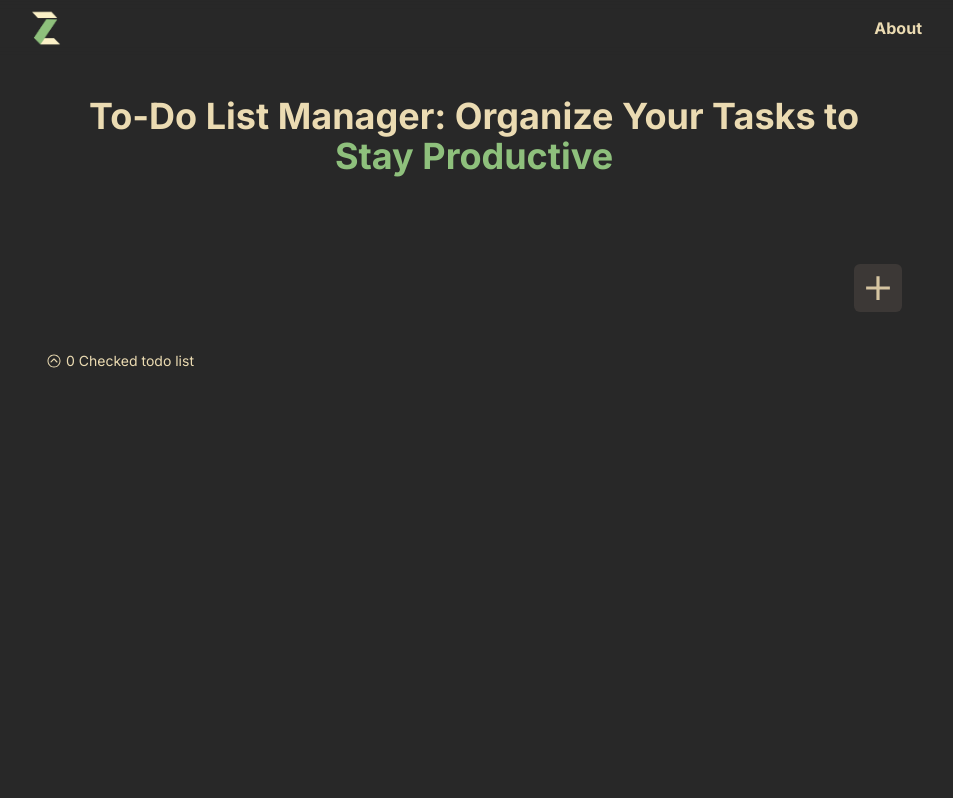
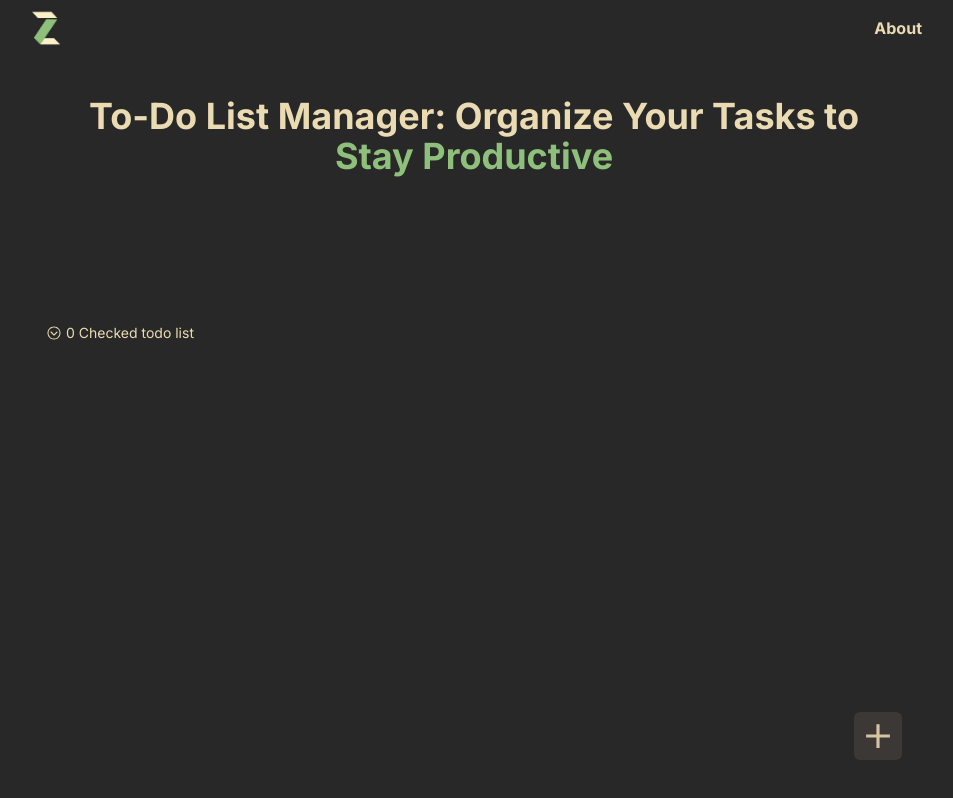
Before and after one commit to Zeddnyx/ZTools, a Next.js app: page /dashboard/todo-list in a window 1280 px wide. Shown: the whole page, without its empty margins (166-1119 px from the left). Built offline with nearby package versions, Linux system fonts and the light colour scheme.

Commit message:
ui: change notes and todo, refactor: add ButtonAdd, fix: hydrations todolist

```diff
--- a/app/dashboard/notes/Notes.tsx
+++ b/app/dashboard/notes/Notes.tsx
@@ -1,10 +1,10 @@
 "use client";
 import Link from "next/link";
-import { IoMdAdd } from "react-icons/io";
 
 import { MotionOpacity } from "@/components/Motion";
 import { MenuTop } from "@/components/Notes/MenuTop";
 import { useStoreApp } from "@/store/useStoreApp";
+import { ButtonAdd } from "@/components/ButtonAdd";
 
 export default function Notes() {
   const { notes } = useStoreApp();
@@ -14,7 +14,8 @@ export default function Notes() {
       <div className="note-container">
         <div className="note-list">
           {notes &&
-            notes.map((note: any, id: number) => (
+            notes
+              .map((note: any, id: number) => (
                 <div
                   key={note.id}
                   className="note-item"
@@ -30,15 +31,10 @@ export default function Notes() {
                     <p className="note-item-body">{note.body}</p>
                   </Link>
                 </div>
-            )).reverse()}
+              ))
+              .reverse()}
         </div>
-        <div className="note-add-container">
-          <button className="note-add">
-            <Link href={"/dashboard/notes/new"}>
-              <IoMdAdd size={38} />
-            </Link>
-          </button>
-        </div>
+        <ButtonAdd isRoutes={true} href="/dashboard/notes/new" />
       </div>
     </MotionOpacity>
   );
--- a/app/dashboard/todo-list/DoneList.tsx
+++ b/app/dashboard/todo-list/DoneList.tsx
@@ -19,7 +19,7 @@ export const DoneList: React.FC<{ item: IDone[] }> = ({ item }) => {
   return (
     <div className="flex flex-col gap-2 items-start text-start">
       <button onClick={handleActive} className="flex gap-1 items-center">
-        <span className={isActive ? "rotate-0" : "rotate-180"}>
+        <span className={!isActive ? "rotate-0" : "rotate-180"}>
           <IoIosArrowDropdown />
         </span>
         <p>
--- a/app/dashboard/todo-list/TodoList.tsx
+++ b/app/dashboard/todo-list/TodoList.tsx
@@ -1,13 +1,13 @@
 "use client";
 import React, { useState } from "react";
-import { MdDeleteOutline } from "react-icons/md";
+
 import { AiOutlineEdit } from "react-icons/ai";
-import { IoMdAdd } from "react-icons/io";
 import { MdOutlineDone } from "react-icons/md";
 
 import Input from "@/components/Input";
 import { useStoreApp } from "@/store/useStoreApp";
 import { DoneList } from "./DoneList";
+import { ButtonAdd } from "@/components/ButtonAdd";
 
 export default function TodoList() {
   const { todos, deleteTodos, editTodos, setTodos, doneTodos, setDoneTodos } =
@@ -116,11 +116,7 @@ export default function TodoList() {
           </div>
         </div>
       ) : (
-        <div className="todo-add-container">
-          <button onClick={handleAdd} className="note-add">
-            <IoMdAdd size={38} />
-          </button>
-        </div>
+        <ButtonAdd isRoutes={false} href="" onClick={handleAdd} />
       )}
 
       {/* Done todos */}
--- a/app/dashboard/todo-list/page.tsx
+++ b/app/dashboard/todo-list/page.tsx
@@ -1,6 +1,7 @@
 import { MotionOpacity } from "@/components/Motion";
-import TodoList from "./TodoList";
 import { Title } from "@/components/Title";
+import dynamic from "next/dynamic";
+const TodoList= dynamic(() => import("./TodoList"), { ssr: false });
 
 const TodoListPage = () => {
   return (
--- a/app/globals.css
+++ b/app/globals.css
@@ -85,6 +85,14 @@
   @apply mt-20 grid gap-10 h-full px-10;
 }
 
+.button-add-container {
+  @apply w-full flex justify-end mt-5 relative;
+}
+.button-add {
+  @apply transition-all ease-in  h-12 w-12 bg-dark1 rounded-md flex justify-center items-center text-light2 fixed bottom-10
+  hover:rotate-90  hover:text-aqua;
+}
+
 /* Nav Section */
 .nav-content {
   @apply flex justify-between items-center w-full;
@@ -138,28 +146,19 @@
   @apply relative w-full h-full;
 }
 .note-list {
-  @apply flex flex-wrap px-5 sm:px-0 sm:grid sm:grid-cols-2 md:grid-cols-3 gap-8 sm:gap-4 md:gap-3 lg:gap-5 items-center justify-center;
+  @apply grid grid-cols-1 sm:grid-cols-2 lg:grid-cols-3 px-2 md:px-0 gap-5 items-center place-items-center;
 }
 .note-item {
-  @apply p-2 h-full max-h-40 w-4/5 sm:w-60 lg:w-72 relative rounded;
+  @apply p-2 h-full max-h-40 w-full relative rounded;
 }
 .note-item-top-menu {
-  @apply flex justify-between items-center mb-4 gap-5;
+  @apply flex justify-between items-center gap-3;
 }
 .note-item-body {
   @apply line-clamp-4 md:line-clamp-3 overflow-hidden font-medium text-base;
 }
-.note-add-container {
-  @apply w-full flex justify-end mt-5;
-}
-.note-add {
-  @apply hover:rotate-90 transition-all ease-in  h-12 w-12 bg-dark1 rounded-md flex justify-center items-center text-light2 hover:text-aqua;
-}
 
 /* TodoList Section */
-.todo-add-container {
-  @apply w-full flex justify-end;
-}
 .todo-add-cancel {
   @apply bg-red px-5 rounded;
 }
--- /dev/null
+++ b/components/ButtonAdd.tsx
@@ -0,0 +1,23 @@
+import Link from "next/link";
+import { IoMdAdd } from "react-icons/io";
+
+interface IButton {
+  isRoutes: boolean;
+  href: string;
+  onClick?: () => void;
+}
+
+export const ButtonAdd: React.FC<IButton> = ({isRoutes, href, onClick}) => {
+  return (
+    <div className="button-add-container">
+      <button className="button-add" onClick={onClick}>
+        {isRoutes && (
+          <Link href={href} >
+            <IoMdAdd size={38} />
+          </Link>
+        )}
+        {!isRoutes && <IoMdAdd size={38} />}
+      </button>
+    </div>
+  );
+};
```
Lines whose indentation alone changed are shown as unchanged.
